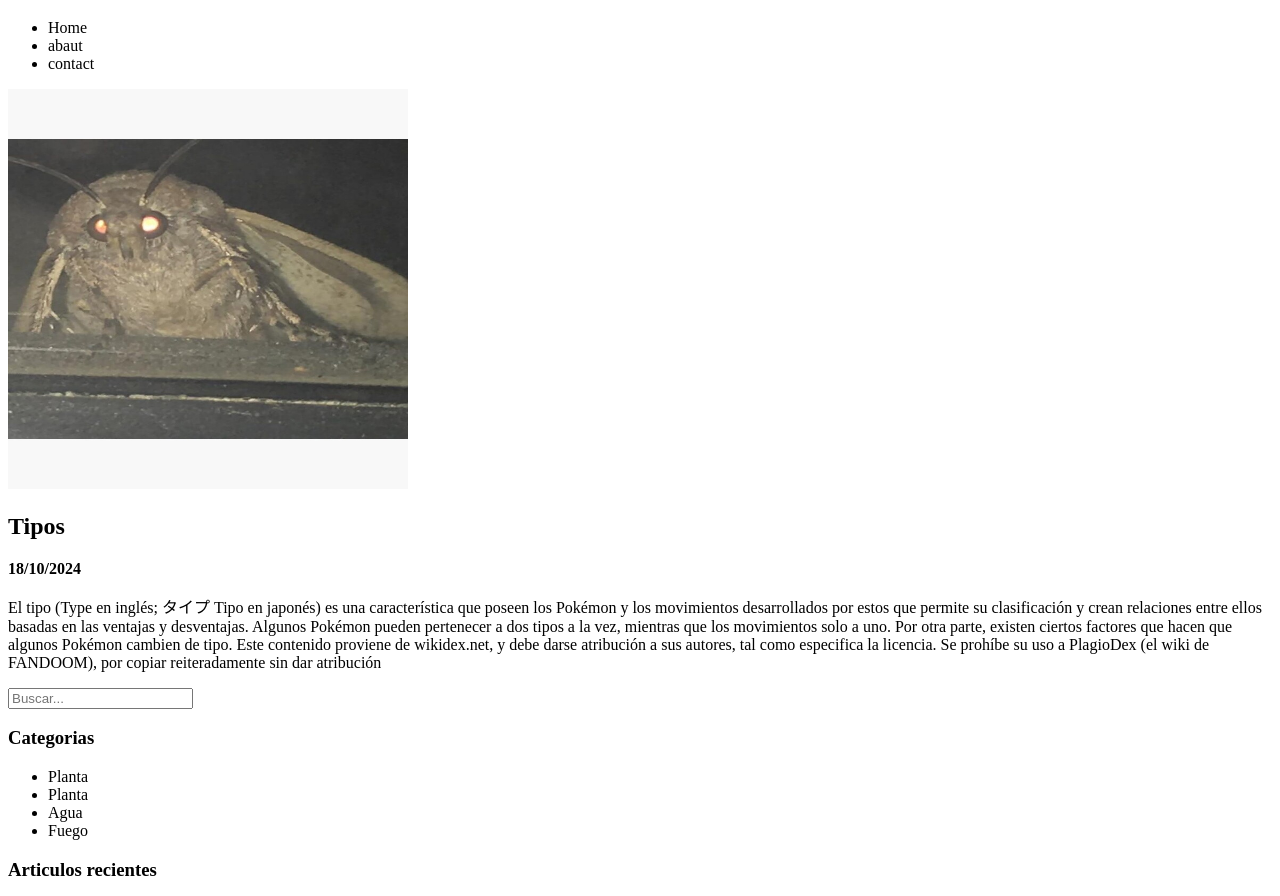
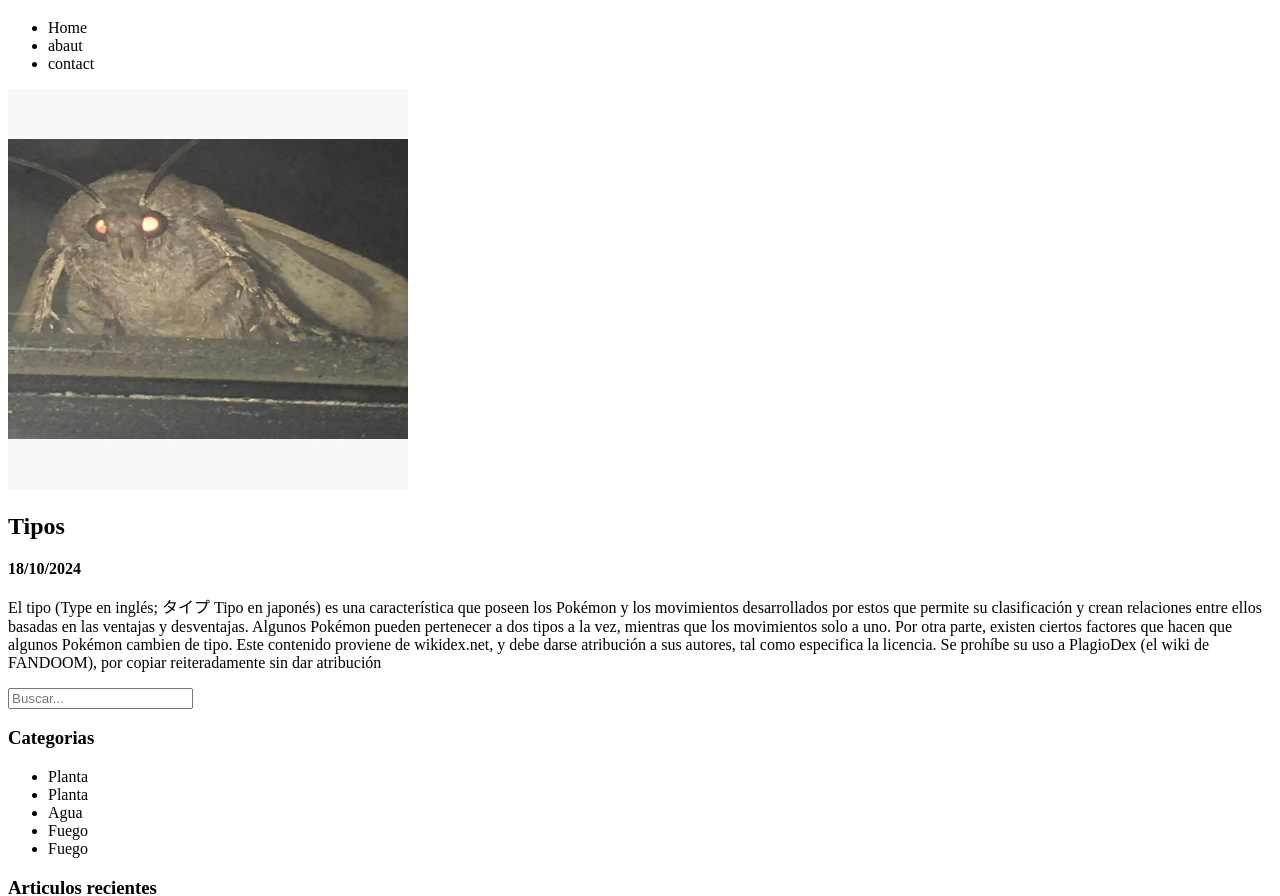
Before and after one commit to danielhp12123/Local-GitHub, a plain HTML site: page Index.html in a window 1280 px wide. Shown: the part 61-957 px from the top of the page. Drawn offline with Linux system fonts and the light colour scheme.

Commit message:
cambio Index

```diff
--- a/Index.html
+++ b/Index.html
@@ -38,6 +38,7 @@
 					<li>Planta</li>
 					<li>Agua</li>
 					<li>Fuego</li>
+					<li>Fuego</li>
 				</ul>
 			</section>
 
```
